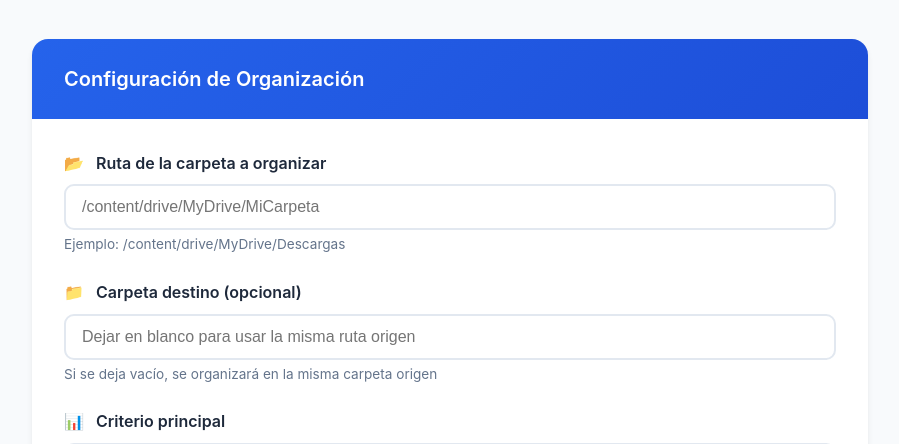
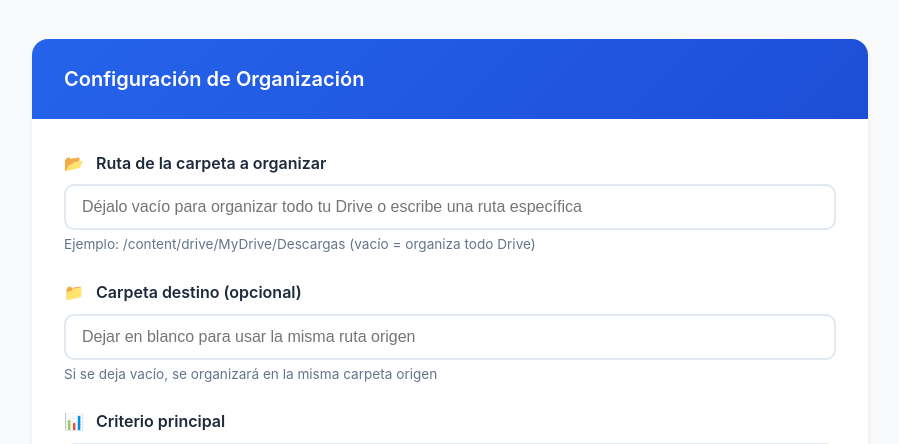
Before and after one commit to Danko3104/Proyecto_Drive_Ordenado, a Flask app: page / in a window 1280 px wide. Shown: the part 207-651 px from the top of the page, without its empty margins (190-1089 px from the left). Run offline with Flask 3, Linux system fonts and the light colour scheme.

Commit message:
ui: actualizar placeholder de ruta para indicar que puede dejarse vacío
- Cambiar placeholder del input de ruta_origen
- Antes: '/content/drive/MyDrive/MiCarpeta'
- Ahora: 'Déjalo vacío para organizar todo tu Drive o escribe una ruta específica'
- Actualizar help-text para aclarar que vacío = organiza todo Drive

Co-Authored-By: Claude Opus 4.7 <noreply@anthropic.com>

```diff
--- a/templates/index.html
+++ b/templates/index.html
@@ -34,8 +34,8 @@
                         <input type="text"
                                id="ruta_origen"
                                name="ruta_origen"
-                               placeholder="/content/drive/MyDrive/MiCarpeta">
-                        <span class="help-text">Ejemplo: /content/drive/MyDrive/Descargas</span>
+                               placeholder="Déjalo vacío para organizar todo tu Drive o escribe una ruta específica">
+                        <span class="help-text">Ejemplo: /content/drive/MyDrive/Descargas (vacío = organiza todo Drive)</span>
 
                         <div id="securityWarning" class="security-warning hidden">
                             <span class="security-icon">🚨</span>
```
